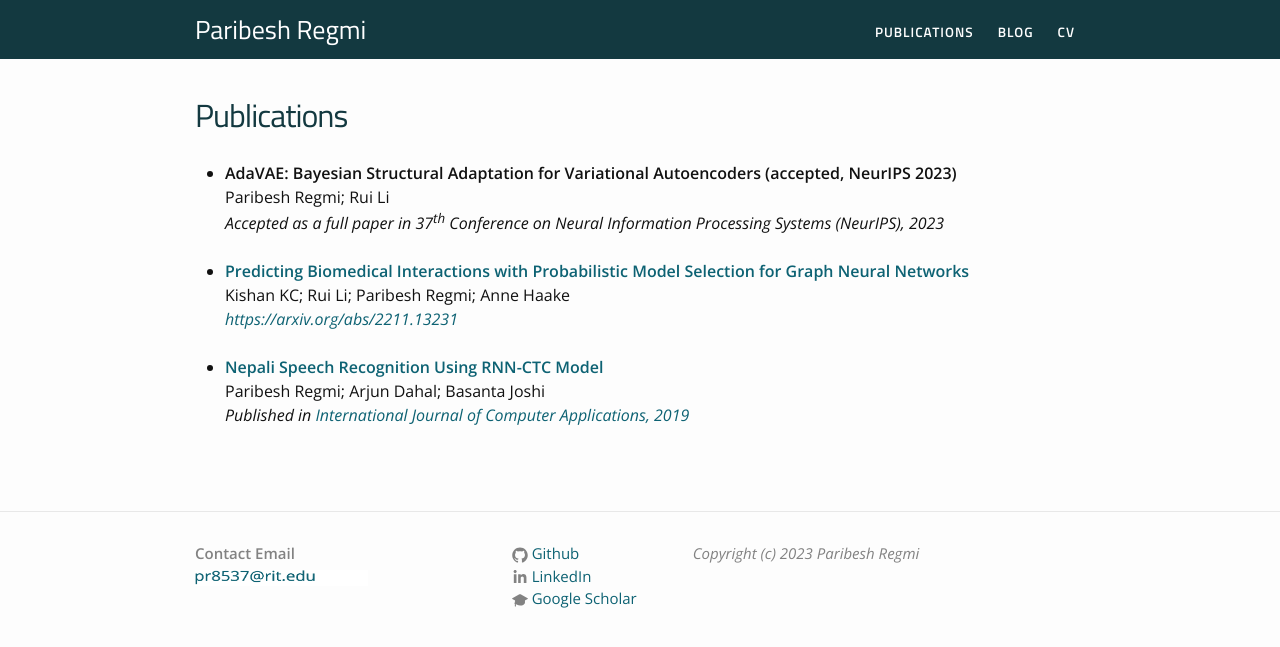
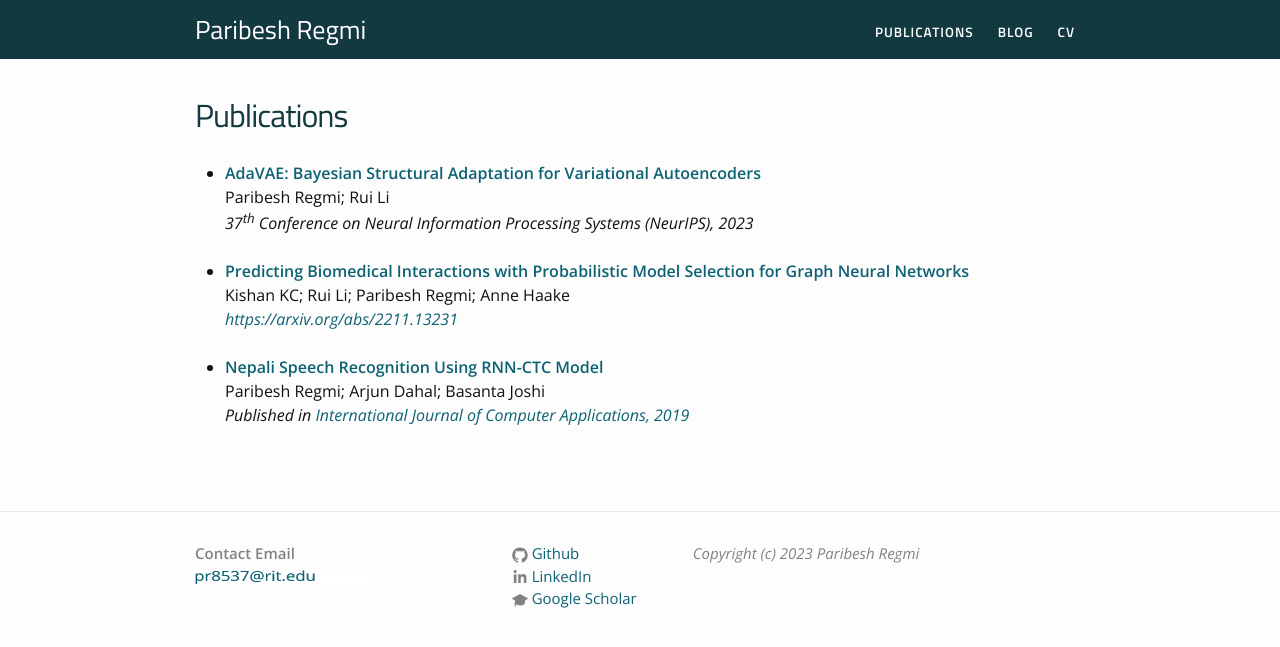
Before and after one commit to paribeshregmi/paribeshregmi.github.io, a Jekyll site: the page built from assets/pages/publications-projects.markdown, in a window 1280 px wide. Shown: the top 647 px of the page. Built offline with Jekyll 4.4.1, drawn with Linux system fonts in a browser that asks for light colours.

Commit message:
Update publications-projects.markdown

```diff
--- a/assets/pages/publications-projects.markdown
+++ b/assets/pages/publications-projects.markdown
@@ -6,9 +6,9 @@ permalink: /publications/
 
 <ul>
     <li>
-        <b>AdaVAE: Bayesian Structural Adaptation for Variational Autoencoders (accepted, NeurIPS 2023)</b><br>
+        <b><a href="https://neurips.cc/virtual/2023/poster/70855" target="_blank" rel="noopener noreferrer">AdaVAE: Bayesian Structural Adaptation for Variational Autoencoders</a></b><br>
         Paribesh Regmi; Rui Li <br>
-        <em> Accepted as a full paper in 37<sup>th</sup> Conference on Neural Information Processing Systems (NeurIPS), 2023</em>
+        <em> 37<sup>th</sup> Conference on Neural Information Processing Systems (NeurIPS), 2023</em>
     </li><br>
     <li>
     <b><a href="https://arxiv.org/abs/2211.13231" target="_blank" rel="noopener noreferrer">Predicting Biomedical Interactions with Probabilistic Model Selection for Graph Neural Networks</a></b><br>
```
